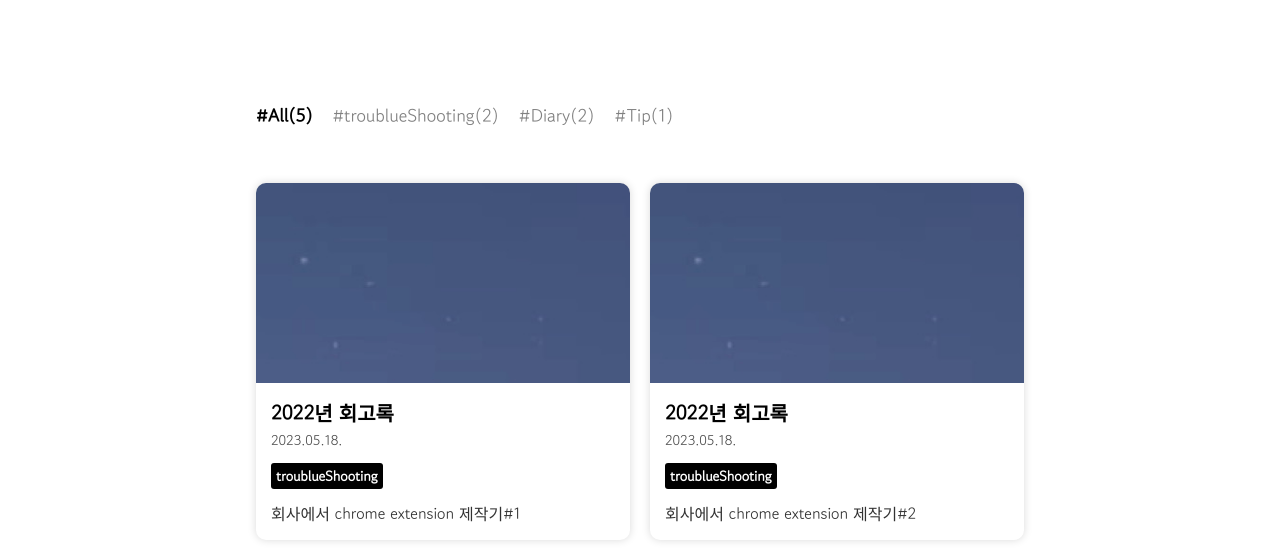
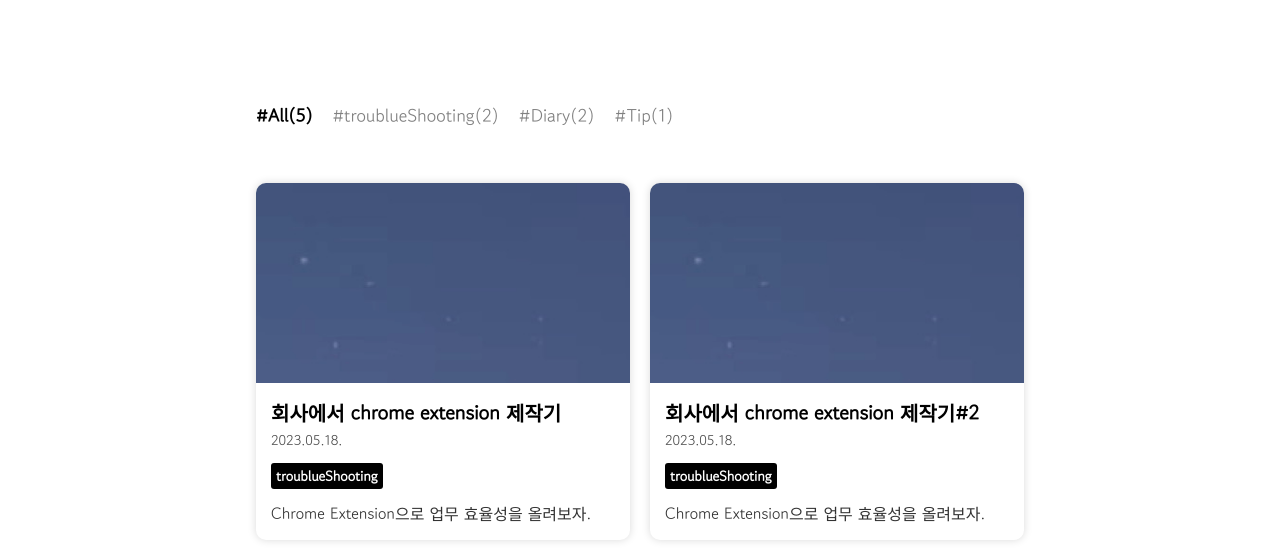
Before and after one commit to joker77z/joker77z.github.io, a Gatsby site: page / in a window 1280 px wide. Shown: the part 403-952 px from the top of the page. Built offline with nearby package versions, Linux system fonts and the light colour scheme; Gatsby itself is replaced by a stand-in of ours.

Commit message:
posting..

```diff
--- a/contents/Dev/chrome extension.md
+++ b/contents/Dev/chrome extension.md
@@ -1,8 +1,8 @@
 ---
 date: '2023-05-18'
-title: '2022년 회고록'
+title: '회사에서 chrome extension 제작기'
 categories: ['troublueShooting']
-summary: '회사에서 chrome extension 제작기#1'
+summary: 'Chrome Extension으로 업무 효율성을 올려보자.'
 thumbnail: '../images/image-20230101171834438.png'
 ---
 
--- a/contents/Dev/chrome extension2.md
+++ b/contents/Dev/chrome extension2.md
@@ -1,8 +1,8 @@
 ---
 date: '2023-05-18'
-title: '2022년 회고록'
+title: '회사에서 chrome extension 제작기#2'
 categories: ['troublueShooting']
-summary: '회사에서 chrome extension 제작기#2'
+summary: 'Chrome Extension으로 업무 효율성을 올려보자.'
 thumbnail: '../images/image-20230101171834438.png'
 
 ---
```
